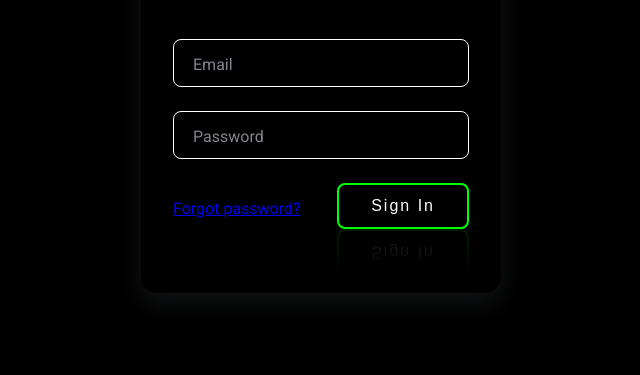
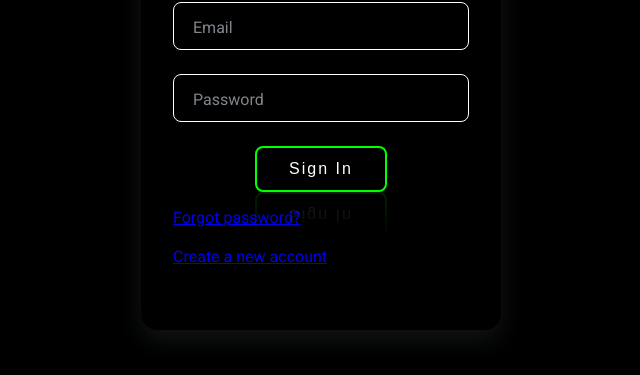
Before and after one commit to priyapahwa/Endeavor, a plain HTML site: page adv/index.html in a window 1280 px wide. Shown: the part 309-684 px from the top of the page, without its empty margins (319-959 px from the left). Drawn offline with Linux system fonts and the light colour scheme.

Commit message:
Update sign in

```diff
--- a/adv/index.html
+++ b/adv/index.html
@@ -24,9 +24,12 @@
             <div class="form__div">
                 <input type="password" class="form__input" placeholder=" ">
                 <label for="" class="form__label">Password</label>
+
             </div>
-            <span class="psw"> <a href="#">Forgot password?</a></span>
+
             <input type="submit" class="form__button" value="Sign In">
+            <span class="psw"> <a href="#">Forgot password?</a></span> <br>
+            <span class="newac"> <a href="#">Create a new account</a></span>
 
         </form>
     </div>
--- a/adv/styles.css
+++ b/adv/styles.css
@@ -86,7 +86,8 @@ h1{
 
 .form__button{
   display: block;
-  margin-left: auto;
+  /* margin-left: auto; */
+  margin: auto;
   padding: .75rem 2rem;
   outline: none;
   border: 2px solid #0f0;
@@ -122,7 +123,7 @@ h1{
 }
 
 
-.form__button::before{
+.form__button:hover :before{
   content: "";
   position: absolute;
   left: -20px;
@@ -138,7 +139,7 @@ h1{
   transition-delay: 1s, 0.5s, 0s, 0s;
 }
 
-.form__button:hover::before{
+.form__button:hover :before{
   width: 60%;
   height: 100%;
   right: -2px;
@@ -148,7 +149,7 @@ h1{
 
 }
 
-.form__button::after{
+.form__button:hover :after{
   content: '';
   position: absolute;
   right: -20px;
@@ -164,7 +165,7 @@ h1{
   transition-delay: 1s, 0.5s, 0s, 0s;
 }
 
-.form__button:hover::after{
+.form__button:hover :after{
   width: 60%;
   height: 100%;
   left: -2px;
@@ -178,6 +179,12 @@ span.psw{
   color: #fff;
   float: left;
   padding-top: 16px;
+}
+span.newac{
+  color: #fff;
+  float: left;
+  padding-inline-end: 20px;
+  padding-top: 20px;
 }
 
 @media screen and (max-width: 300px) {
```
